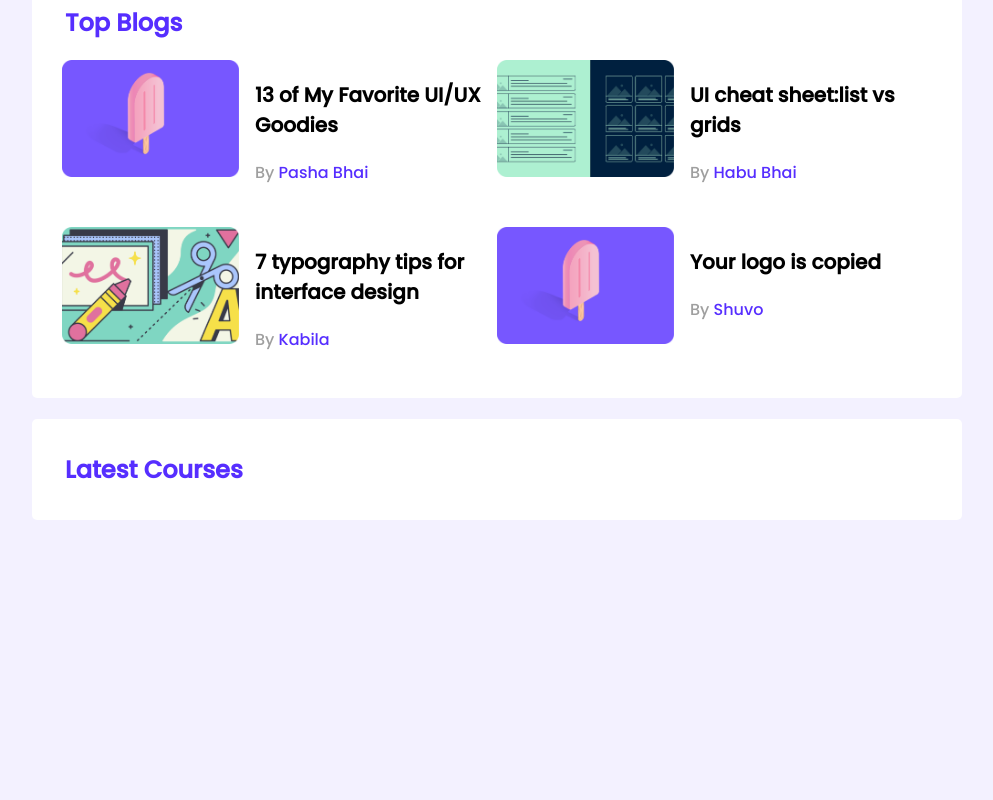
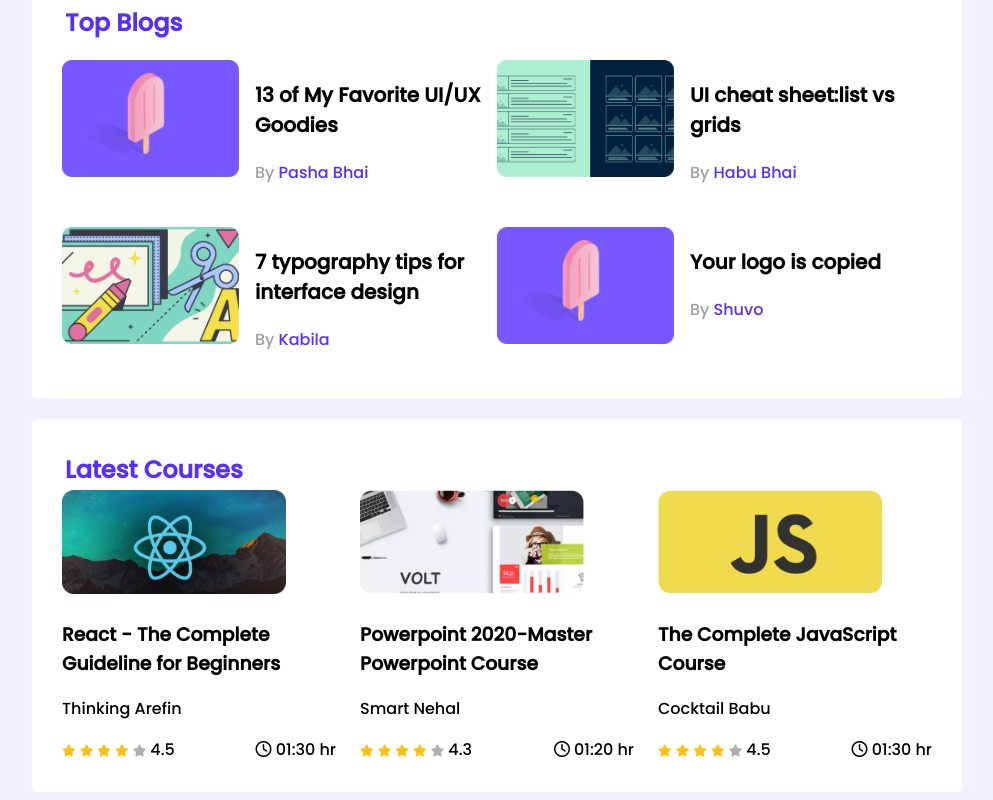
Before and after one commit to sakibrahman884/Leaderboard-css3, a plain HTML site: page index.html in a window 1280 px wide. Shown: the part 310-1110 px from the top of the page, without its empty margins (143-1136 px from the left). Before the commit the page ends 838 px from the top, so only its background shows below. Drawn offline with Linux system fonts and the light colour scheme.

Commit message:
final touch

```diff
--- a/index.html
+++ b/index.html
@@ -5,6 +5,7 @@
     <meta http-equiv="X-UA-Compatible" content="IE=edge">
     <meta name="viewport" content="width=device-width, initial-scale=1.0">
     <title>Leader Board</title>
+    <script src="https://kit.fontawesome.com/75d43b00da.js" crossorigin="anonymous"></script>
     <link rel="stylesheet" href="styles/style.css">
 </head>
 <body>
@@ -91,6 +92,80 @@
         <!-- Latest courses -->
         <section class="container">
             <h2 class="section-title">Latest Courses</h2>
+            <div class="courses">
+                <div class="course">
+                    <div class="course-banner">
+                        <img src="images/courses/course-1.png" alt="">
+                    </div>
+                    <div class="course-detail">
+                        <h3 class="course-title">React - The Complete Guideline for Beginners</h3>
+                        <p class="course-instructor">Thinking Arefin</p>
+                        <div class="course-info">
+                            <div>
+                                <i class="fas fa-star filled"></i>
+                                <i class="fas fa-star filled"></i>
+                                <i class="fas fa-star filled"></i>
+                                <i class="fas fa-star filled"></i>
+                                <i class="fas fa-star empty"></i>
+                                <span>4.5</span>
+                            </div>
+
+                            <div class="course-duration">
+                                <i class="far fa-clock"></i>
+                                01:30 hr
+                            </div>
+                        </div>
+                    </div>
+                </div>
+                <div class="course">
+                    <div class="course-banner">
+                        <img src="images/courses/course-2.png" alt="">
+                    </div>
+                    <div class="course-detail">
+                        <h3 class="course-title">Powerpoint 2020-Master Powerpoint Course</h3>
+                        <p class="course-instructor">Smart Nehal</p>
+                        <div class="course-info">
+                            <div>
+                                <i class="fas fa-star filled"></i>
+                                <i class="fas fa-star filled"></i>
+                                <i class="fas fa-star filled"></i>
+                                <i class="fas fa-star filled"></i>
+                                <i class="fas fa-star empty"></i>
+                                <span>4.3</span>
+                            </div>
+
+                            <div class="course-duration">
+                                <i class="far fa-clock"></i>
+                                01:20 hr
+                            </div>
+                        </div>
+                    </div>
+                </div>
+                <div class="course">
+                    <div class="course-banner">
+                        <img src="images/courses/course-3.png" alt="">
+                    </div>
+                    <div class="course-detail">
+                        <h3 class="course-title">The Complete JavaScript Course</h3>
+                        <p class="course-instructor">Cocktail Babu</p>
+                        <div class="course-info">
+                            <div>
+                                <i class="fas fa-star filled"></i>
+                                <i class="fas fa-star filled"></i>
+                                <i class="fas fa-star filled"></i>
+                                <i class="fas fa-star filled"></i>
+                                <i class="fas fa-star empty"></i>
+                                <span>4.5</span>
+                            </div>
+
+                            <div class="course-duration">
+                                <i class="far fa-clock"></i>
+                                01:30 hr
+                            </div>
+                        </div>
+                    </div>
+                </div>
+            </div>
         </section>
     </main>
 </body>
--- a/styles/style.css
+++ b/styles/style.css
@@ -78,3 +78,53 @@
     font-size: 16px;
     color: #562EFF;
 }
+/* courses style  */
+.courses{
+    display: grid;
+    grid-template-columns: repeat(3,1fr);
+    grid-column-gap: 24px;
+}
+.course .course-banner img{
+    width: 224px;
+    height: 104px;
+}
+.course-info{
+    display: flex;
+    align-items: center;
+    justify-content: space-between;
+}
+.fa-star{
+    font-size: 12px;
+}
+.fa-star.filled{
+    color: #FFC014;
+}
+.fa-star.empty{
+    color: #AEAEAE;
+}
+/* Media Queries  */
+/* Mobile Devices */
+@media only screen and (max-width:688px) {
+    .container{
+        width: 100%;
+    }
+    .players, .blogs, .courses{
+        grid-template-columns: repeat(1,1fr);
+    }
+    .player,.blog, .course{
+        flex-direction: column;
+    }
+}
+
+/* Tablet Devices */
+@media only screen and (min-width:688px) and (max-width:992px) {
+    .container{
+        width: 100%;
+    }
+    .players, .courses{
+        grid-template-columns: repeat(2,1fr);
+    }
+    .player,.blog, .course{
+        flex-direction: column;
+    }
+}
```
